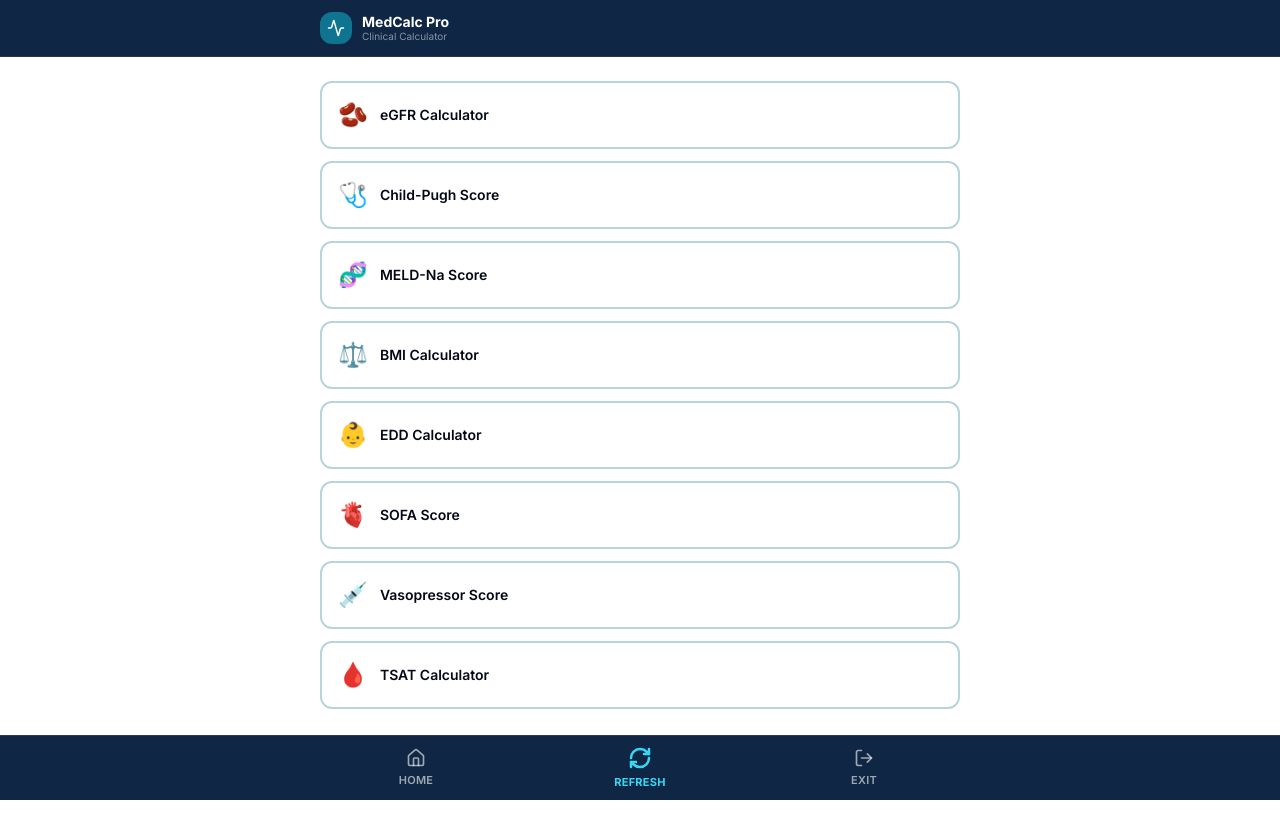
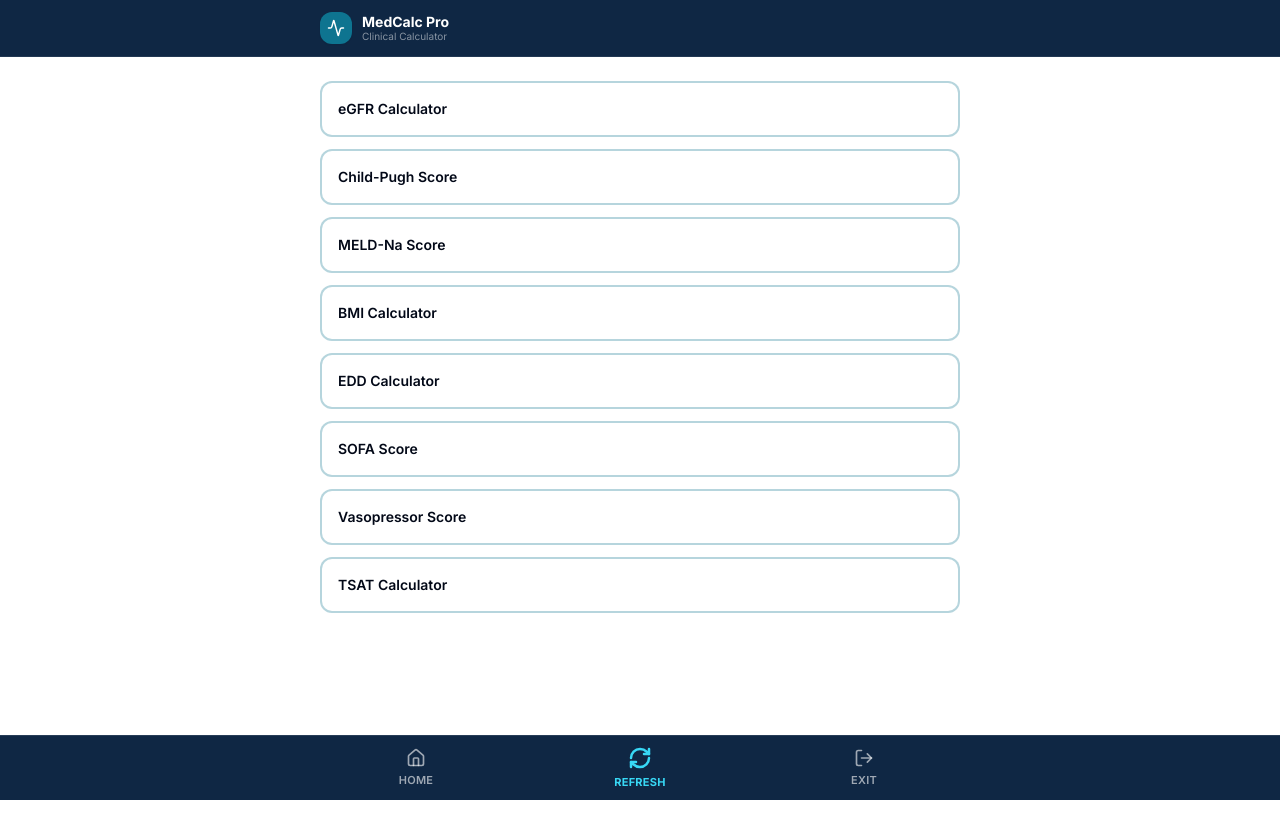
Before and after one commit to Muhammad-AIUB/medcalculator, a Next.js app in the folder frontend/: page / in a window 1280 px wide. Built offline with nearby package versions, Linux system fonts and the light colour scheme.

Commit message:
Remove emojis from calculator list

```diff
--- a/frontend/src/app/page.tsx
+++ b/frontend/src/app/page.tsx
@@ -13,7 +13,6 @@ export default function DashboardPage() {
             href={`/calculators/${calc.id}`}
             className="flex items-center gap-3 w-full px-4 py-4 rounded-xl border-2 border-[#0E7490]/30 bg-card hover:border-[#0E7490] hover:bg-[#0E7490]/5 transition-all active:scale-[0.98]"
           >
-            <span className="text-2xl">{calc.emoji}</span>
             <span className="text-sm font-semibold text-foreground">{calc.title}</span>
           </Link>
         ))}
```
